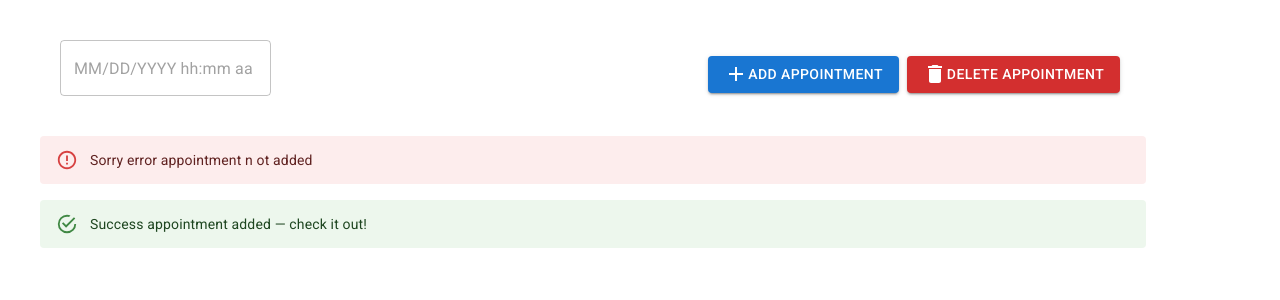
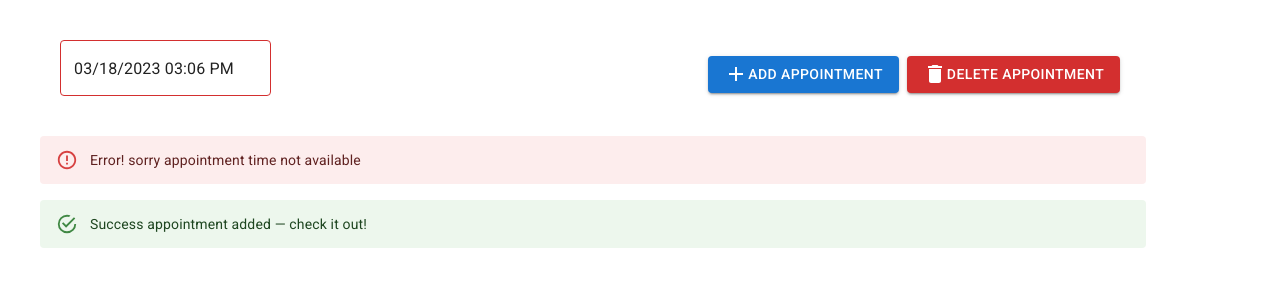
Before and after one commit to matherton/tutor-scheduler, a React (Vite) app in the folder tutor-scheduler/: page / in a window 1280 px wide. Shown: the top 300 px of the page. Built offline with nearby package versions, Linux system fonts and the light colour scheme.

Commit message:
added functionality to <DateTimePicker /> so that todays date and previous dates are unselectable

```diff
--- a/tutor-scheduler/src/App.tsx
+++ b/tutor-scheduler/src/App.tsx
@@ -4,8 +4,8 @@ import Button from "@mui/material/Button";
 import AddIcon from "@mui/icons-material/Add";
 import DeleteIcon from "@mui/icons-material/Delete";
 
-import DatePicker from "./components/datepicker";
-import Toggle from "./components/toggle";
+import DateTimePicker from "./components/datepicker";
+
 import Grid from "@mui/material/Grid";
 
 const addAppointment = () => {
@@ -21,7 +21,7 @@ function App() {
     <Grid container spacing={5} padding={5}>
       <Grid item xs={3}>
         <div style={{ background: "white", marginLeft: "1.25em" }}>
-          <DatePicker />
+          <DateTimePicker />
         </div>
       </Grid>
       <Grid item xs={4}>
@@ -39,7 +39,9 @@ function App() {
       </Grid>
       <Grid item xs={12}>
         <Stack sx={{ width: "100%" }} spacing={2}>
-          <Alert severity="error">Sorry error appointment n ot added</Alert>
+          <Alert severity="error">
+            Error! sorry appointment time not available
+          </Alert>
           <Alert severity="success">
             Success appointment added — check it out!
           </Alert>
--- a/tutor-scheduler/src/components/datepicker.tsx
+++ b/tutor-scheduler/src/components/datepicker.tsx
@@ -1,11 +1,21 @@
 import { LocalizationProvider } from "@mui/x-date-pickers";
 import { AdapterDayjs } from "@mui/x-date-pickers/AdapterDayjs";
 import { DateTimePicker } from "@mui/x-date-pickers/DateTimePicker";
+import dayjs from "dayjs";
 
-export default function BasicDateCalendar() {
+export default function DateTimeCalendar() {
+  const timeDateNow = dayjs();
+  const tomorrow = timeDateNow.add(1, "day");
   return (
     <LocalizationProvider dateAdapter={AdapterDayjs}>
-      <DateTimePicker />
+      <DateTimePicker
+        defaultValue={dayjs()}
+        minDate={tomorrow}
+        onChange={(newValue) => {
+          // your code of onChange functionality
+          console.log(newValue);
+        }}
+      />
     </LocalizationProvider>
   );
 }
```
